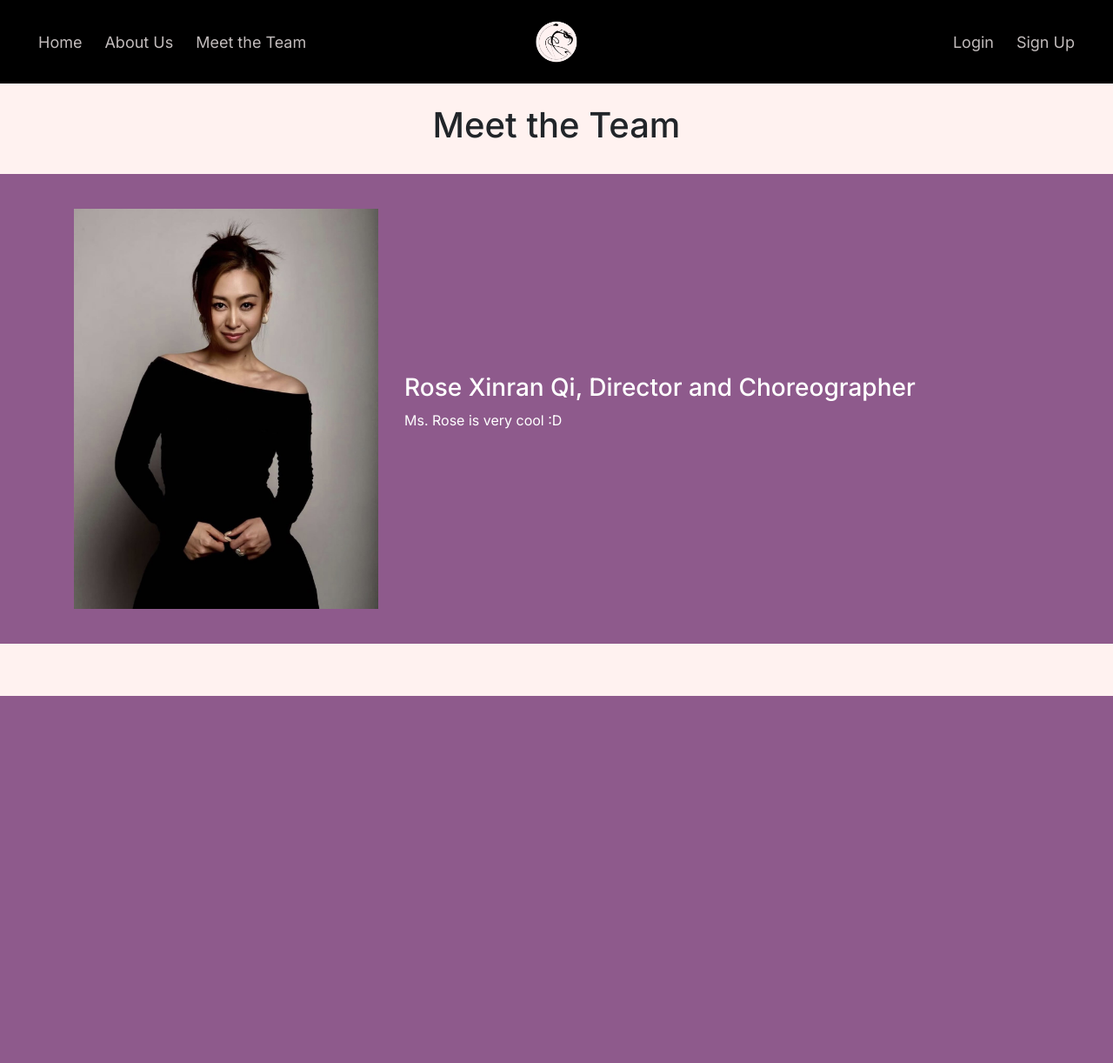
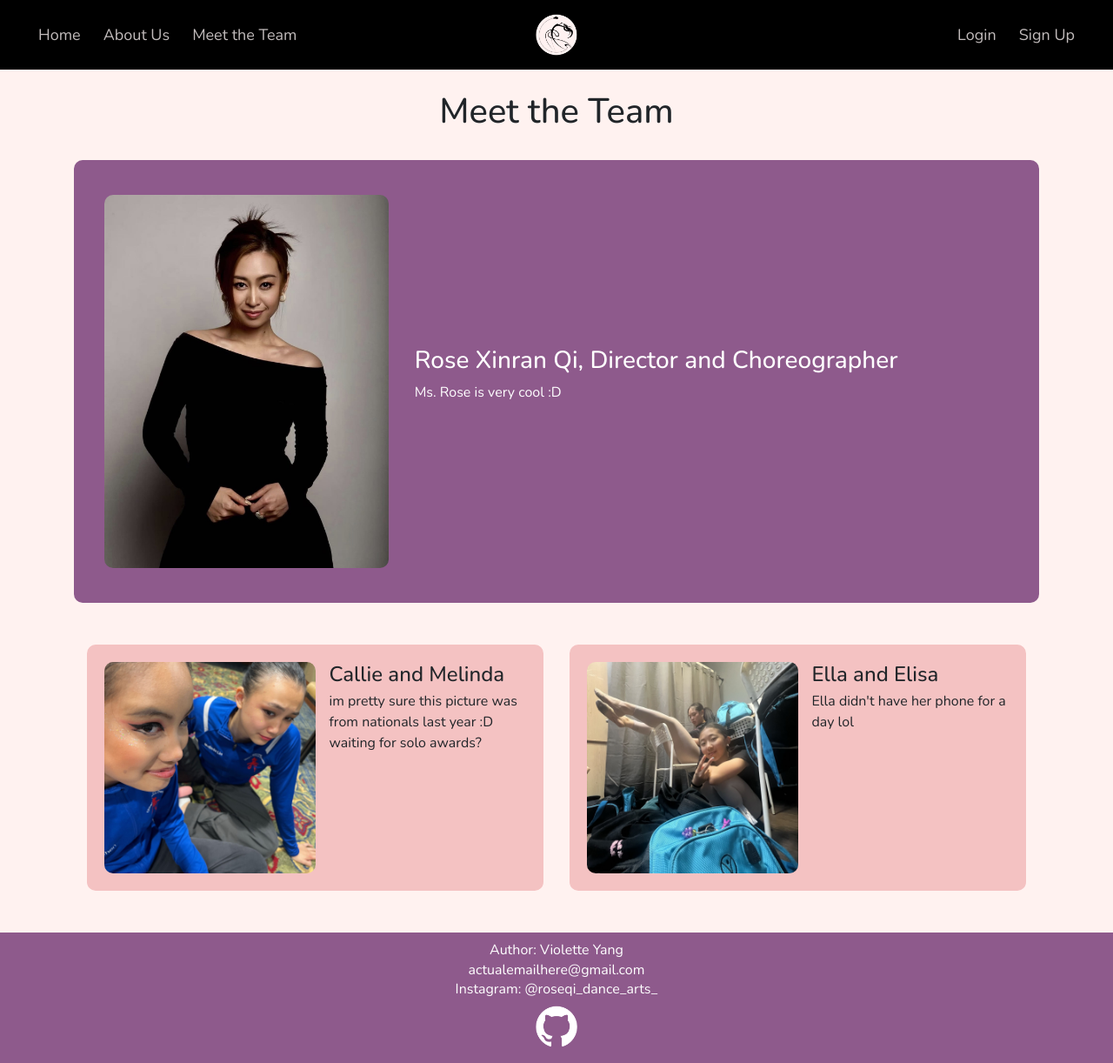
Before and after one commit to violetteyang5331/RQDA-Website-Violette, a Flask app: page /meet-the-team in a window 1280 px wide. Shown: the whole page at 87% size. Before the commit the page ends 800 px from the top, so only its background shows below. Run offline with Flask 3, Linux system fonts and the light colour scheme; some libraries are stand-ins or nearby versions.

Commit message:
4/5 added footer and base of meet the team

```diff
--- a/website/templates/base.html
+++ b/website/templates/base.html
@@ -3,13 +3,70 @@
   <head>
     <link rel="preconnect" href="https://fonts.googleapis.com">
     <link rel="preconnect" href="https://fonts.gstatic.com" crossorigin>
-    <link href="https://fonts.googleapis.com/css2?family=Inter:ital,opsz,wght@0,14..32,100..900;1,14..32,100..900&family=Nunito:ital,wght@0,200..1000;1,200..1000&display=swap" rel="stylesheet">
+    <link href="https://fonts.googleapis.com/css2?family=Nunito:ital,wght@0,200..1000;1,200..1000&display=swap" rel="stylesheet">
     <style>
+        html, body {
+            height: 100%;
+        }
+
       body {
+          display: flex;
+          flex-direction: column;
+
         background-color: #FFF2F0 !important;
-        font-family: "Inter", sans-serif !important;
+        font-family: "Nunito", sans-serif !important;
         /* font-family: "Courier New", monospace !important; */
       }
+
+      main {
+          flex: 1;
+      }
+
+      footer {
+        background-color: #8E5A8C;
+        color: white;
+
+        display: flex;
+        justify-content: center;
+        align-items: center;
+
+        min-height: 150px;
+        text-align: center;
+        }
+
+    .footer-content {
+        display: flex;
+        flex-direction: column;
+        justify-content: center;
+        gap: 2px; /* tighter control */
+        transform: translateY(10px);
+    }
+
+    .footer-content p {
+        margin: 0;
+        line-height: 1.3; /* reduce vertical bias */
+    }
+
+    /* Remove default paragraph spacing */
+    footer p {
+        margin: 0;
+    }
+
+    /* Style links like navbar */
+    footer a {
+        color: white;
+        text-decoration: none;
+        transition: all 0.2s ease;
+    }
+
+    footer a img {
+        padding: 5px 0;
+    }
+
+    /* Hover effect (like navbar) */
+    footer a:hover {
+        color: #FFF2F0;
+    }
 
       .navbar .nav-link:hover {
         color: #FFF2F0 !important;
@@ -22,6 +79,10 @@
       .custom-navbar {
           min-height: 80px;
           padding: 0;
+    }
+
+    .container {
+        flex: 1;
     }
 
     @media (min-width: 992px) {
@@ -179,6 +240,19 @@
         src="{{ url_for('static', filename='index.js') }}"
     ></script>
 
+    <footer>
+      <div class="footer-content">
+        <p>Author: Violette Yang</p>
+        <p><a href="mailto:hege@example.com">actualemailhere@gmail.com</a></p>
+        <p><a href="https://www.instagram.com/roseqi_dance_arts_/">Instagram: @roseqi_dance_arts_</a></p>
+        <a href="https://github.com/violetteyang5331/RQDA-Website-Violette" target="_blank">
+        <img src="{{ url_for('static', filename='images/github_white.png') }}"
+             alt="Github"
+             style="height: 60px;">
+        </a>
+      </div>
+    </footer>
+
 {% block javascript %}
     <script type="text/javascript">
       function deleteNote(noteId) {
--- a/website/templates/meet_the_team.html
+++ b/website/templates/meet_the_team.html
@@ -8,6 +8,38 @@
         padding: 40px 20px;
         margin-bottom: 30px;
         color: white;
+        width: 100%;
+        border-radius: 10px;
+    }
+
+    .team-card {
+        display: flex;
+        gap: 16px;
+        background-color: #f4c2c2;
+        padding: 20px;
+        border-radius: 10px;
+        align-items: flex-start;
+    }
+
+    .team-card-img {
+        width: 50%;        /* takes 25% of card width */
+        max-width: 1400px;  /* prevents it from getting too big */
+        aspect-ratio: 1 / 1;
+        object-fit: cover;
+        border-radius: 10px;
+    }
+
+    @media (max-width: 576px) {
+        .team-card {
+            flex-direction: column;
+            align-items: center;
+            text-align: center;
+        }
+
+        .team-card-img {
+            width: 50%;
+            max-width: 180px;
+        }
     }
 </style>
 
@@ -17,12 +49,13 @@
 
 <br />
 
-<div class="team-strip" style="width: 100vw; margin-left: calc(-50vw + 50%);">
+<div class="team-strip" style="width: 100%;">
   <div class="container">
     <div class="row align-items-center">
 
       <div class="col-md-4 text-center">
         <img src="{{ url_for('static', filename='images/rose.png') }}"
+             style="border-radius: 10px;"
              class="img-fluid team-img"
              alt="rose!!!">
       </div>
@@ -38,4 +71,44 @@
   </div>
 </div>
 
+<div class="container my-5">
+  <div class="row g-4">
+
+    <!-- Person 1 -->
+    <div class="col-12 col-md-6">
+      <div class="team-card d-flex align-items-start">
+        <img src="{{ url_for('static', filename='images/random_callie_and_melinda.png') }}"
+             class="team-card-img"
+             alt="person1">
+
+        <div class="ms-3">
+          <h4 class="mb-1">Callie and Melinda</h4>
+          <p class="mb-0">
+            im pretty sure this picture was from nationals last year :D waiting for solo awards?
+          </p>
+        </div>
+      </div>
+    </div>
+
+    <!-- Person 2 -->
+    <div class="col-12 col-md-6">
+      <div class="team-card d-flex align-items-start">
+        <img src="{{ url_for('static', filename='images/random_ella_and_elisa.png') }}"
+             class="team-card-img"
+             alt="person2">
+
+        <div class="ms-3">
+          <h4 class="mb-1">Ella and Elisa</h4>
+          <p class="mb-0">
+            Ella didn't have her phone for a day lol
+          </p>
+        </div>
+      </div>
+    </div>
+
+    <!-- Add more people the same way -->
+
+  </div>
+</div>
+
 {% endblock %}
```
Also changed, not shown: website/static/images/github_white.png (added), website/static/images/random_callie_and_melinda.png (added), website/static/images/random_ella_and_elisa.png (added).
